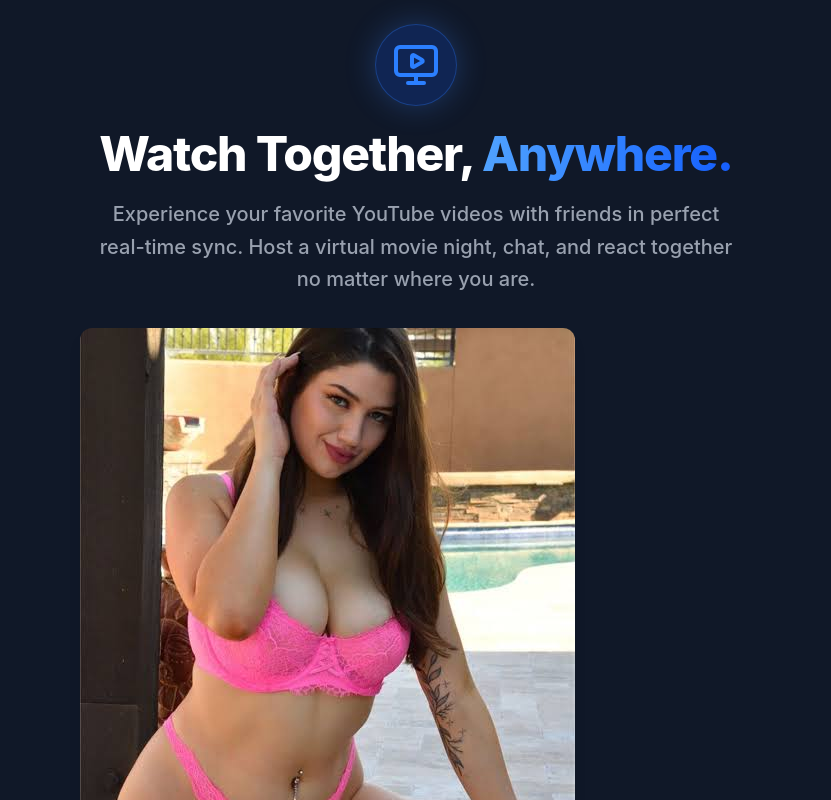
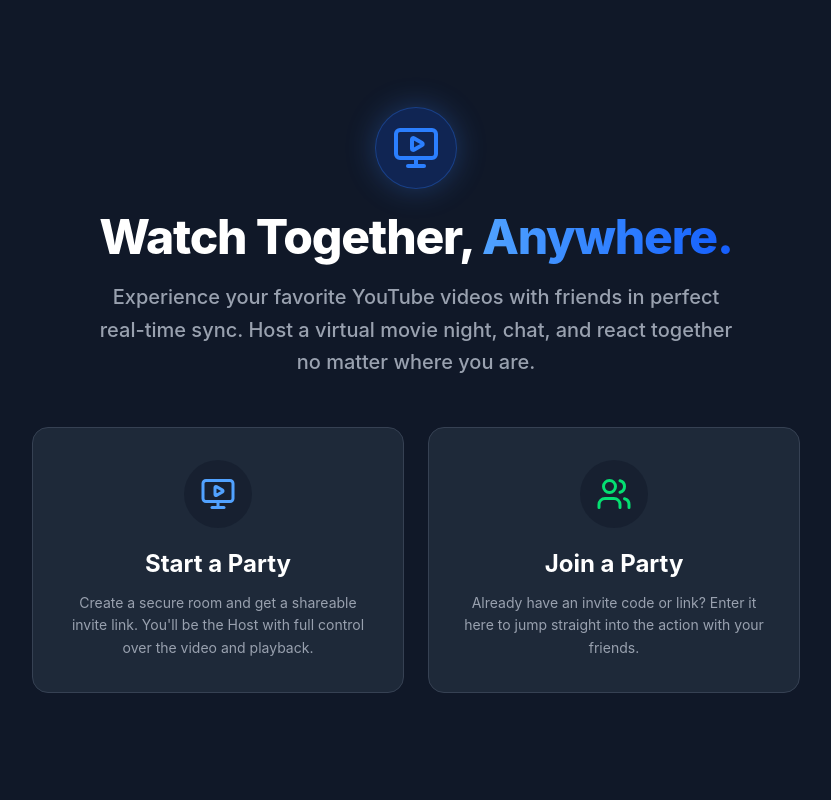
Before and after one commit to harshit18523/watch_party, a React (Vite) app in the folder frontend/: page / in a window 1280 px wide. Shown: the top 800 px of the page, without its empty margins (224-1055 px from the left). Built offline with nearby package versions, Linux system fonts and the light colour scheme; no server answers.

Commit message:
fix: comment out hero image in Home component

```diff
--- a/frontend/src/pages/Home.tsx
+++ b/frontend/src/pages/Home.tsx
@@ -25,7 +25,7 @@
           Host a virtual movie night, chat, and react together no matter where you are.
         </p>
         {/* remove it */}
-        <img src="/images.jpeg" alt="Hero Image" className="mt-8 rounded-xl shadow-lg" />
+        {/* <img src="/images.jpeg" alt="Hero Image" className="mt-8 rounded-xl shadow-lg" /> */}
 
       </div>
 
```
Also changed, not shown: frontend/public/images.jpeg (deleted).
